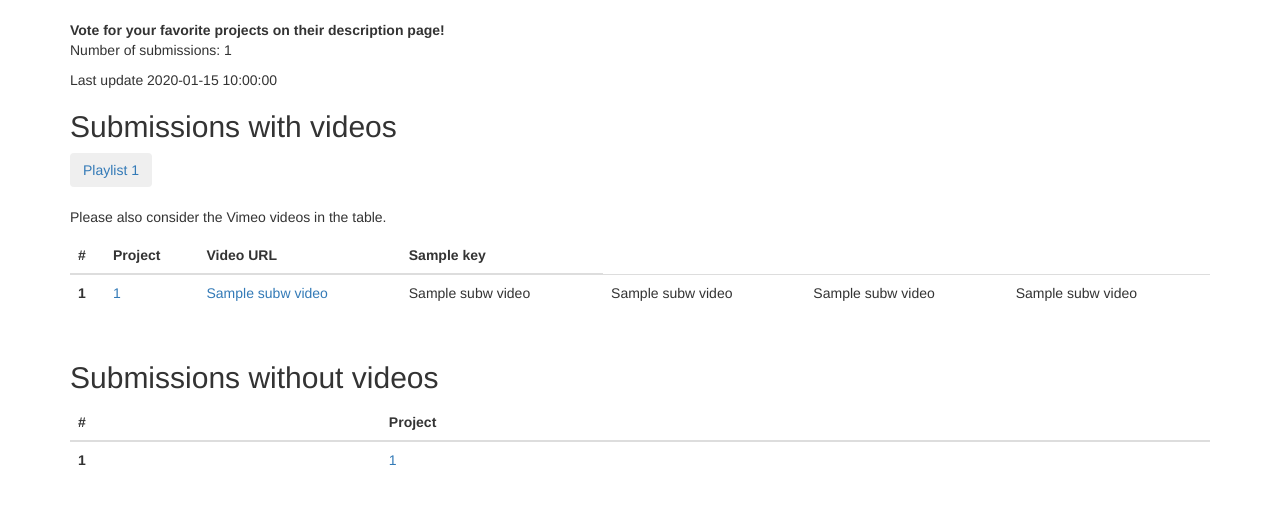
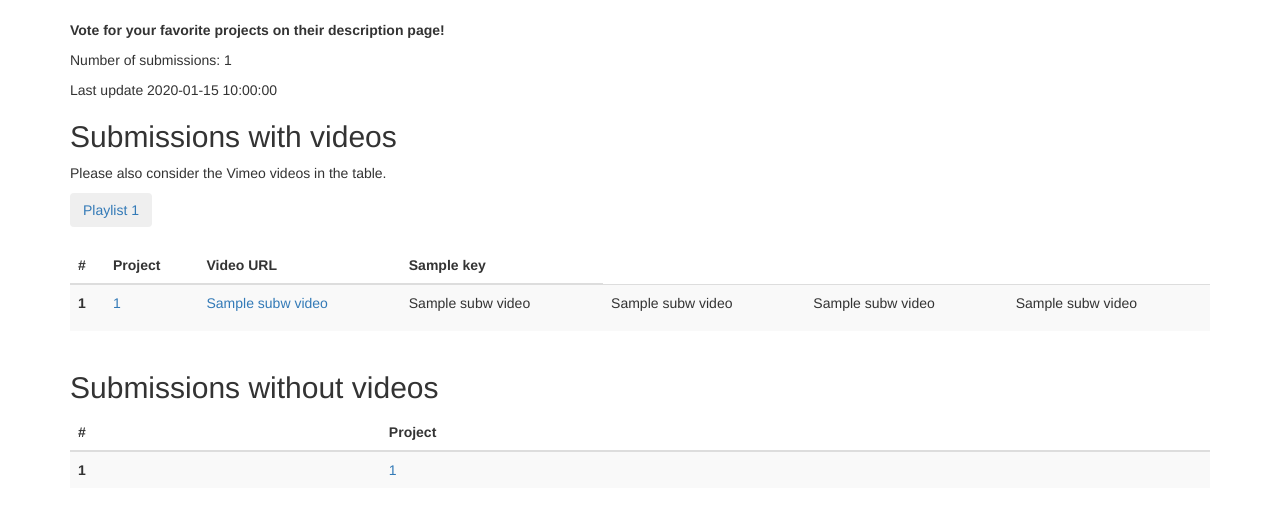
Before and after one commit to Arbaba/lh-covid-checkup, a Flask app: template templates/submissions.html in a window 1280 px wide. Shown: the part 52-566 px from the top of the page. Run offline with Flask 2, Linux system fonts and the light colour scheme; the template is opened without the code that fills it: most values are stand-ins (such as "Sample title", 1, 10 or a date in 2020); some libraries are stand-ins or nearby versions.

Commit message:
Strip tables

```diff
--- a/templates/submissions.html
+++ b/templates/submissions.html
@@ -3,12 +3,11 @@
 {% include "header.html" %}
 
       <div class="container">
-            <b>Vote for your favorite projects on their description page!</b>
-            <br>
+            <p><b>Vote for your favorite projects on their description page!</b></p>
             <p>Number of submissions: {{nProjects}}</p>
             <p>Last update {{timestamp}}</p>
-
           <h2>Submissions with videos</h2>
+          <p>Please also consider the Vimeo videos in the table.</p>
 
         <!-- Add font awesome icons -->
 
@@ -16,9 +15,8 @@
             <a href="{{playlist}}"><button type="button" class="btn primary" >Playlist {{loop.index}}</button></a>
           {% endfor %}
           <br><br>
-          <p>Please also consider the Vimeo videos in the table.</p>
           <div class="table-responsive">
-            <table class="table">
+            <table class="table table-striped">
               <thead>
                 <tr>
                   <th scope="col">#</th>
@@ -50,8 +48,9 @@
             </table>
           </div>
           <h2>Submissions without videos</h2>
+          <div class="table-responsive">
 
-          <table class="table">
+            <table class="table table-striped">
             <thead>
               <tr>
                 <th scope="col">#</th>
@@ -70,6 +69,7 @@
               {%endfor%}
             </tbody>
           </table>
+          </div>
       </div>
 
 
```
